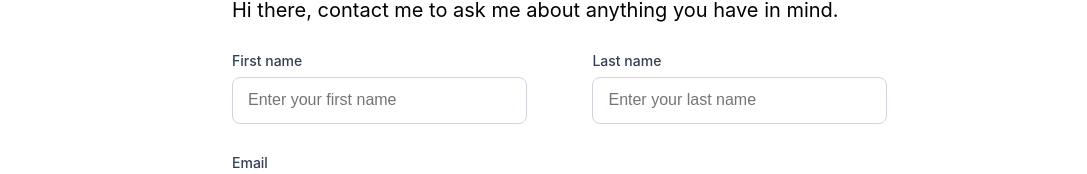
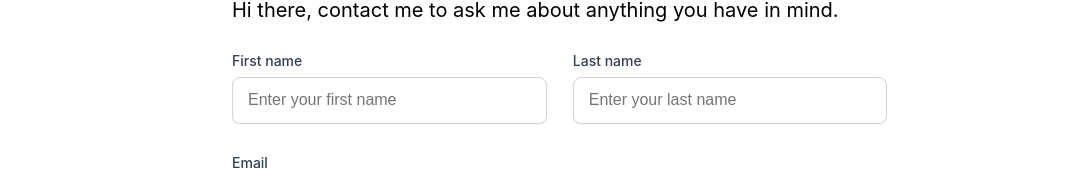
Before and after one commit to muakone/hng-secondTask, a React (Create React App) app: page /contact in a window 1280 px wide. Shown: the part 130-304 px from the top of the page, without its empty margins (96-1183 px from the left). Built offline with nearby package versions, Linux system fonts and the light colour scheme.

Commit message:
feat: changed the input tracking state to useRef

```diff
--- a/src/App.css
+++ b/src/App.css
@@ -110,7 +110,7 @@ label {
 }
 .fname,
 .lname {
-  width: 45%;
+  width: 48%;
   display: flex;
   flex-direction: column;
 }
@@ -126,6 +126,7 @@ textarea {
   padding: 15px;
   border: 1px solid #d0d5dd;
   outline: none;
+  box-shadow: 0px 1px 2px rgba(16, 24, 40, 0.05);
 }
 input[type="text"]::placeholder,
 input[type="email"]::placeholder,
@@ -165,6 +166,10 @@ textarea:focus {
   border: none;
   color: white;
   font-size: 16px;
+}
+#btn__submit:hover{
+  opacity: .5;
+  transition: 1s ease-out;
 }
 
 input[type=text]:focus:invalid,input[type=email]:focus:invalid,textarea:focus:invalid{
--- a/src/pages/Contact.jsx
+++ b/src/pages/Contact.jsx
@@ -1,23 +1,17 @@
-import React, { useState } from "react";
+import React, { useRef } from "react";
 
 const Contact = () => {
   const name = "Muhiz Akanni";
-  const [fnameRef, setFnameRef] = useState("");
-  const [lnameRef, setLnameRef] = useState("");
-  const [emailRef, setEmailRef] = useState("");
-  const [textareaRef, setTextareaRef] = useState("");
-  const [checkState, setCheckState] = useState(false);
+  const fnameRef = useRef();
+  const lnameRef = useRef();
+  const emailRef = useRef();
+  const textareaRef = useRef();
+  const checkStateRef = useRef(false);
   const handleSubmit = (e) => {
     e.preventDefault();
-    console.log(fnameRef, lnameRef, emailRef, textareaRef, checkState);
-    setFnameRef("")
-    setLnameRef("")
-    setEmailRef("")
-    setTextareaRef("")
-    setCheckState(false)
-    alert("you have succesfully registered")
+    alert(`${fnameRef.current.value} your message has been sent`);
+    e.target.reset();
   };
-  console.log(checkState)
   return (
     <div id="contact-me">
       <h2>Contact Me</h2>
@@ -33,8 +27,7 @@ const Contact = () => {
               name="fname"
               id="first_name"
               placeholder="Enter your first name"
-              value={fnameRef}
-              onChange={(e) => setFnameRef(e.target.value)}
+              ref={fnameRef}
               required
             />
             <p className="error" id="error__fname">
@@ -48,8 +41,7 @@ const Contact = () => {
               name="lname"
               id="last_name"
               placeholder="Enter your last name"
-              value={lnameRef}
-              onChange={(e) => setLnameRef(e.target.value)}
+              ref={lnameRef}
               required
             />
             <p className="error" id="error__lname">
@@ -63,8 +55,7 @@ const Contact = () => {
             type="email"
             id="email"
             placeholder="yourname@email.com"
-            value={emailRef}
-            onChange={(e) => setEmailRef(e.target.value)}
+            ref={emailRef}
             required
           />
           <p className="error" id="error__email">
@@ -76,8 +67,7 @@ const Contact = () => {
           <textarea
             id="message"
             placeholder="Send me a message and i'll reply you as soon as possible... "
-            value={textareaRef}
-            onChange={(e) => setTextareaRef(e.target.value)}
+            ref={textareaRef}
             required
           />
           <p className="error" id="error__message">
@@ -85,16 +75,12 @@ const Contact = () => {
           </p>
         </div>
         <div className="agreement">
-          <input
-            type="checkbox"
-            id="checkbox"
-            value={checkState}
-            onChange={(e) => setCheckState(e.target.checked)}
-            required
-          />
+          <input type="checkbox" id="checkbox" ref={checkStateRef} required />
           <p>You agree to providing your data to {name} who may contact you.</p>
         </div>
-        <button id="btn__submit" type="submit">Send message</button>
+        <button id="btn__submit" type="submit">
+          Send message
+        </button>
       </form>
     </div>
   );
```
